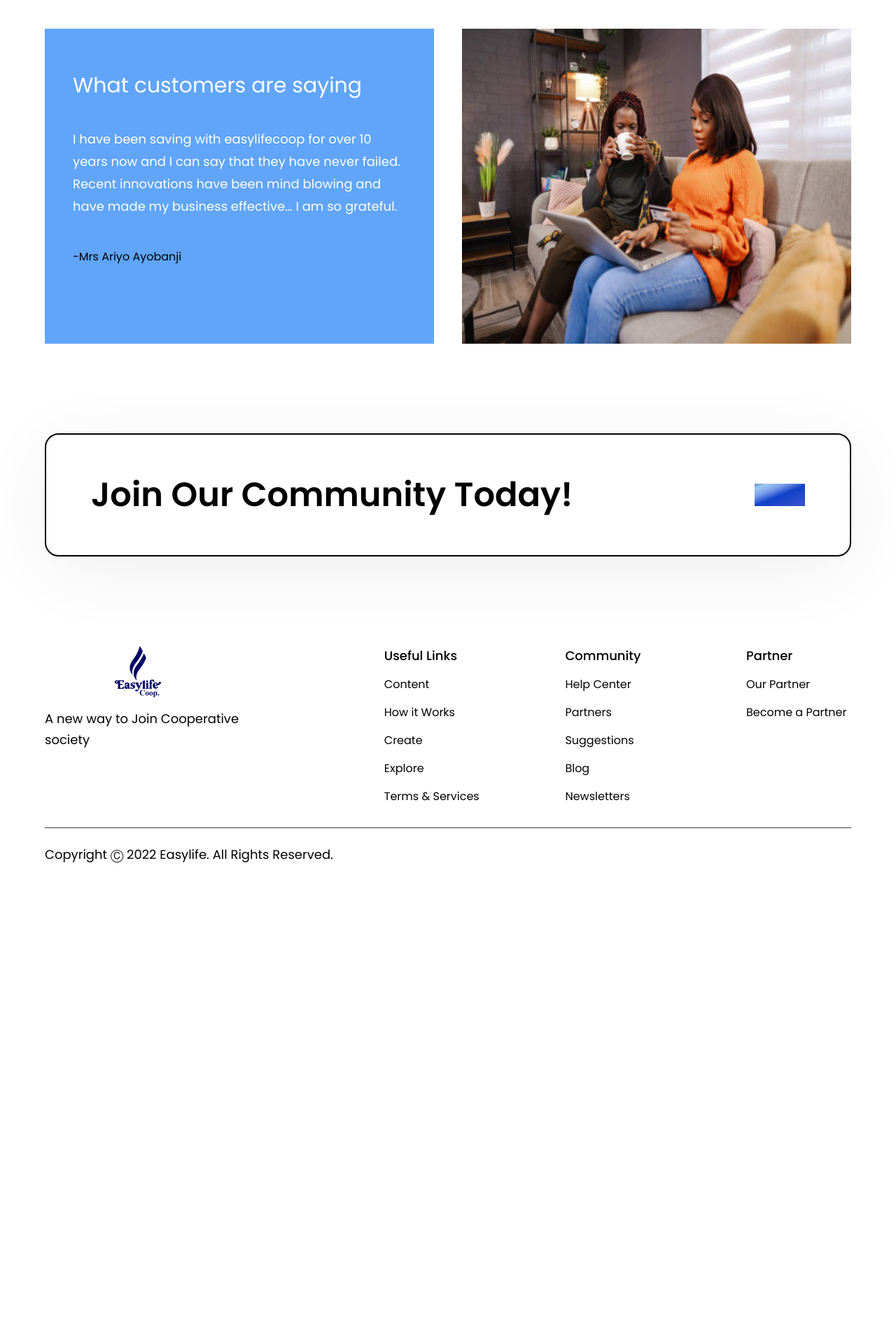
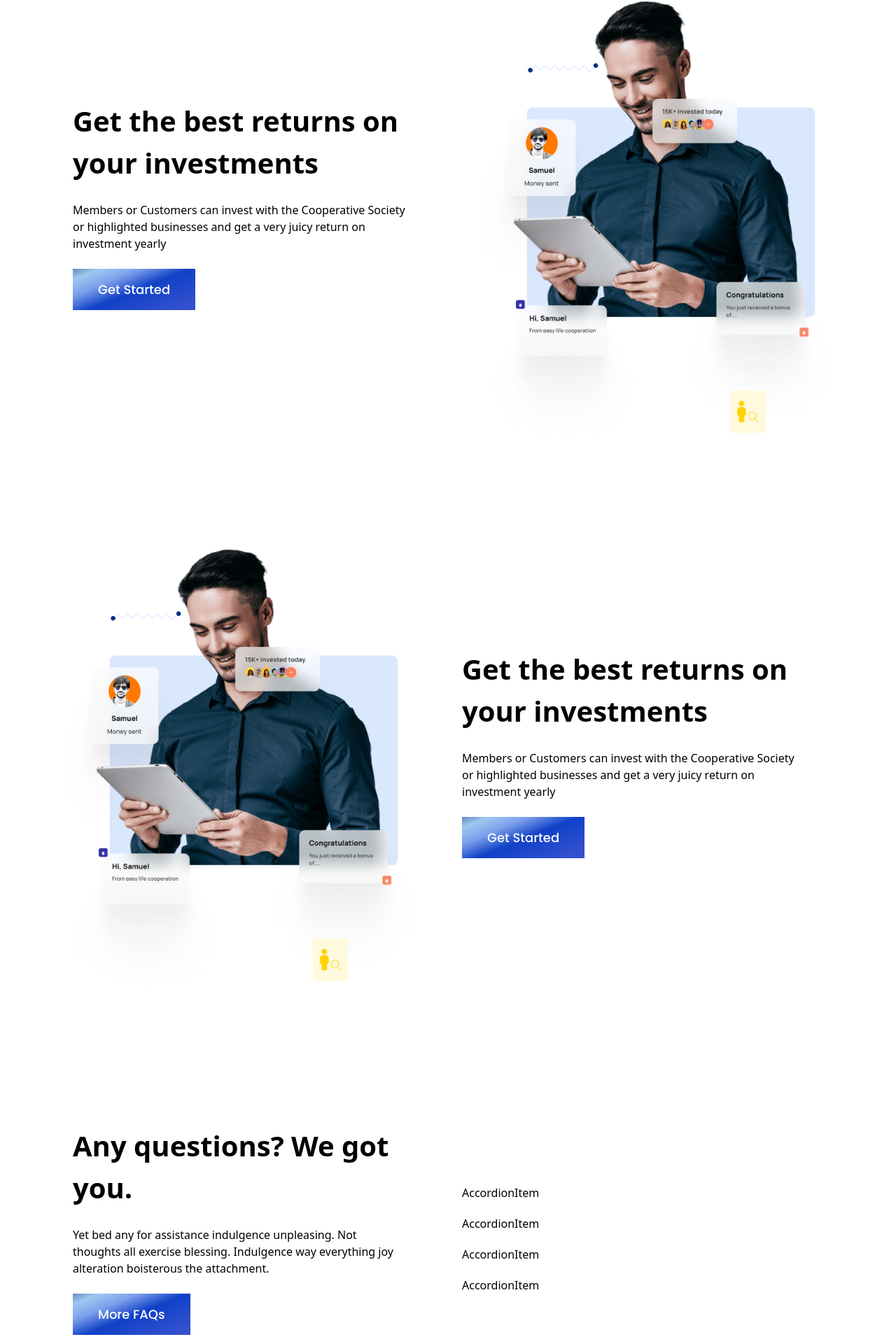
Before and after one commit to Oluwaseyi3/easy-life, a React (Create React App) app: page / in a window 1280 px wide. Shown: the part 2414-4334 px from the top of the page at 70% size. Before the commit the page ends 3712 px from the top, so only its background shows below. Built offline with nearby package versions, Linux system fonts and the light colour scheme; the HTML template or start-up script is replaced by a standard one.

Commit message:
added container

```diff
--- a/src/App.js
+++ b/src/App.js
@@ -168,20 +168,12 @@ const App = () => {
     <div className={` ${styles.boxWidth}`}>
 
         <Business cardRef={cardRef} featureRef={featureRef} />
-        {/* <Billing/> */}
-
         <Testimonials cardsRef1={cardsRef1} cards2Ref2={cards2Ref2} cards3Ref3={cards3Ref3}/>
-        {/* <Stats/> */}
         <Stats cardsRefa={cardsRefa} cards2Refb={cards2Refb} cards3Refc={cards3Refc}/>
         <Clients/>
-{/*
-        <CardDeal/> */}
+        <CardDeal/>
         <Footer/>
-        {/*
-        <CardDeal/>
 
-        <Clients/>
-         */}
 
     </div>
     </div>
--- /dev/null
+++ b/src/components/AccordionItem.js
@@ -0,0 +1,9 @@
+import React from 'react'
+
+const AccordionItem = () => {
+  return (
+    <div>AccordionItem</div>
+  )
+}
+
+export default AccordionItem
--- a/src/components/CardDeal.js
+++ b/src/components/CardDeal.js
@@ -1,99 +1,48 @@
 import * as React from 'react';
-import { styled } from '@mui/material/styles';
-import ArrowForwardIosSharpIcon from '@mui/icons-material/ArrowForwardIosSharp';
-import MuiAccordion from '@mui/material/Accordion';
-import MuiAccordionSummary from '@mui/material/AccordionSummary';
-import MuiAccordionDetails from '@mui/material/AccordionDetails';
-import Typography from '@mui/material/Typography';
-import AddCircleOutlineIcon from '@mui/icons-material/AddCircleOutline';
-
-const Accordion = styled((props) => (
-  <MuiAccordion disableGutters elevation={2} square {...props}  sx={{p: "1rem"}}/>
-))(({ theme }) => ({
-  // border: `1px solid ${theme.palette.divider}`,
-  // '&:not(:last-child)': {
-  //   borderBottom: 0,
-  // },
-  '&:before': {
-    display: 'none',
-  },
-
-}));
-
-const AccordionSummary = styled((props) => (
-  <MuiAccordionSummary
-    expandIcon={<AddCircleOutlineIcon sx={{ fontSize: '2.0rem' ,  color: "#9fa8da"}} />}
-    {...props}
-  />
-))(({ theme }) => ({
-   backgroundColor:
-  " #ffffff",
-  flexDirection: 'row-reverse',
-  '& .MuiAccordionSummary-expandIconWrapper.Mui-expanded': {
-    transform: 'rotate(90deg)',
-  },
-  color: "#000000",
-  '& .MuiAccordionSummary-content': {
-    marginLeft: theme.spacing(1),
-  },
-}));
-
-const AccordionDetails = styled(MuiAccordionDetails)(({ theme }) => ({
-  padding: theme.spacing(2),
-  backgroundColor:   " #ffffff"
-  // borderTop: '1px solid rgba(0, 0, 0, .125)',
-}));
-
+import { features } from '../constants';
+import AccordionItem from './AccordionItem';
+import  {layout} from '../style'
+import Buttons from './Buttons';
 
 const CardDeal = () => {
 
   const [expanded, setExpanded] = React.useState('panel1');
 
-  const handleChange = (panel) => (event, newExpanded) => {
-    setExpanded(newExpanded ? panel : false);
-  };
   return (
-    <div>
-        <Accordion expanded={expanded === 'panel1'} onChange={handleChange('panel1')}>
-        <AccordionSummary aria-controls="panel1d-content" id="panel1d-header">
-          <Typography>Collapsible Group Item #1</Typography>
-        </AccordionSummary>
-        <AccordionDetails>
-          <Typography>
-            Lorem ipsum dolor sit amet, consectetur adipiscing elit. Suspendisse
-            malesuada lacus ex, sit amet blandit leo lobortis eget. Lorem ipsum dolor
-            sit amet, consectetur adipiscing elit. Suspendisse malesuada lacus ex,
-            sit amet blandit leo lobortis eget.
-          </Typography>
-        </AccordionDetails>
-      </Accordion>
-      <Accordion expanded={expanded === 'panel2'} onChange={handleChange('panel2')}>
-        <AccordionSummary aria-controls="panel2d-content" id="panel2d-header">
-          <Typography>Collapsible Group Item #2</Typography>
-        </AccordionSummary>
-        <AccordionDetails>
-          <Typography>
-            Lorem ipsum dolor sit amet, consectetur adipiscing elit. Suspendisse
-            malesuada lacus ex, sit amet blandit leo lobortis eget. Lorem ipsum dolor
-            sit amet, consectetur adipiscing elit. Suspendisse malesuada lacus ex,
-            sit amet blandit leo lobortis eget.
-          </Typography>
-        </AccordionDetails>
-      </Accordion>
-      <Accordion expanded={expanded === 'panel3'} onChange={handleChange('panel3')}>
-        <AccordionSummary aria-controls="panel3d-content" id="panel3d-header">
-          <Typography>Collapsible Group Item #3</Typography>
-        </AccordionSummary>
-        <AccordionDetails>
-          <Typography>
-            Lorem ipsum dolor sit amet, consectetur adipiscing elit. Suspendisse
-            malesuada lacus ex, sit amet blandit leo lobortis eget. Lorem ipsum dolor
-            sit amet, consectetur adipiscing elit. Suspendisse malesuada lacus ex,
-            sit amet blandit leo lobortis eget.
-          </Typography>
-        </AccordionDetails>
-      </Accordion>
-    </div>
+
+
+
+    <section id="product" className={layout.sectionReverse}>
+
+  <div className={layout.sectionImgReverse}>
+  <div  alt="billing" className='w-[100%] min-h-[450px] relative z-[5] p-10 '>
+     <div className='w-[100%] min-h-[350px] flex flex-col justify-between sm:min-h-[300px]'>
+     <div>
+       <h1 className=' sm:text-[40px] text-[25px] font-semibold '>Any questions?
+We got you.</h1>
+     </div>
+     <div>
+       <p>Yet bed any for  assistance indulgence unpleasing. Not thoughts all exercise blessing. Indulgence way everything joy alteration boisterous the attachment.</p>
+     </div>
+     <div>
+    <Buttons title="More FAQs"/>
+     </div>
+     </div>
+  </div>
+  </div>
+    <div className={layout.sectionInfo} >
+      <div className='w-[100%] min-h-[350px] flex flex-col gap-5 justify-start  sm:min-h-[200px]'>
+
+    {
+           features.map((feature, index)=> {
+             return <AccordionItem/>
+          })
+       }
+  </div>
+  </div>
+
+</section>
+
   )
 }
 
--- a/src/components/Clients.js
+++ b/src/components/Clients.js
@@ -1,22 +1,36 @@
-import React, {useLayoutEffect} from 'react'
+import React from 'react'
 import Buttons from "./Buttons"
-import styles from '../style'
+import smile from "../assets/smile.png"
+import  {layout} from '../style'
+
+const Clients = ({cardsRefa, cards2Refb, cards3Refc}) => {
+  return (
+    <section id="product" className={layout.sectionReverse}>
+    <div className={layout.sectionInfo} >
+  <img ref={cards3Refc} src={smile} alt="billing" className='w-[100%] min-h-[450px] relative z-[5] '/>
+  </div>
 
 
-const Clients = () => {
-  return (
-    <section className={`${styles.flexCenter} ${styles.marginY} ${styles.padding}  rounded border-2 border-black sm:flex-row flex-col max-h-[470px] rounded-[20px] box-shadow`}>
-    <div className="flex-1 flex flex-col">
-      <h2 className={styles.heading2}>Join Our Community Today!</h2>
-      {/* <p className={`${styles.paragraph} max-w-[470px] mt-5`}>
-       Join the biggest Cooperative society   Join the biggest Cooperative society
-      </p> */}
-    </div>
+  <div className={layout.sectionImgReverse}>
+  <div  alt="billing" className='w-[100%] min-h-[450px] relative z-[5] p-10 '>
+     <div className='w-[100%] min-h-[350px] flex flex-col justify-between sm:min-h-[300px]'>
+     <div>
+       <h1 className=' sm:text-[40px] text-[25px] font-semibold '>Get the best returns on your investments</h1>
+     </div>
+     <div>
+       <p>Members or Customers can invest with the Cooperative Society or highlighted businesses and get a very juicy return on investment yearly</p>
+     </div>
+     <div>
+    <Buttons title="Get Started"/>
+     </div>
+     </div>
+  </div>
+  </div>
 
-    <div className={`${styles.flexCenter} sm:ml-10 ml-0 sm:mt-0 mt-10`}>
-      <Buttons />
-    </div>
-  </section>
+
+
+
+</section>
 
   )
 }
--- a/src/components/FeedbackCard.js
+++ b/src/components/FeedbackCard.js
@@ -11,7 +11,7 @@ const FeedbackCard = ({content, name, title , icon, cardsRef1, cards2Ref2, cards
     mr-0 my-5
     '>
        <img  src={icon} alt={name} className="w-[48px] h-[48px] rounded-full"/>
-      <p className='font-poppins min-h-[5vh] text-start font-semibold  font-normal text-[18px] leading-[32px] text-black my-10 ' ref={cardsRef1}>
+      <p className='font-poppins min-h-[5vh] text-start font-semibold  font-normal text-[18px] leading-[32px] text-black my-5 ' ref={cardsRef1}>
         {title}
       </p>
 
--- a/src/components/Stats.js
+++ b/src/components/Stats.js
@@ -1,8 +1,9 @@
-import React , {useLayoutEffect, useRef}from 'react'
-import {agent, woman} from "../assets"
-import styles, {layout} from '../style'
-import {gsap, Elastic, Expo} from "gsap"
+import React from 'react'
+import { woman} from "../assets"
+import  {layout} from '../style'
+import smile from "../assets/smile.png"
 
+import Buttons from "./Buttons"
 
 const Stats = ({cardsRefa, cards2Refb, cards3Refc}) => {
 
@@ -10,17 +11,22 @@ const Stats = ({cardsRefa, cards2Refb, cards3Refc}) => {
 
         <section id="product" className={layout.sectionReverse}>
         <div className={layout.sectionImgReverse}>
-        <div  alt="billing" className='w-[100%] min-h-[450px] relative z-[5] p-10'>
-          <div className='w-[100%] min-h-[150px]  flex flex-col'>
-          <p  ref={cardsRefa}className="font-poppins font-bold font-normal text-[30px] leading-[42px] text-white my-5">What customers are saying</p>
-          <p   ref={cards2Refb}className="font-poppins font-bold font-normal text-[18px] leading-[32px] text-white my-5">I have been saving with easylifecoop for over 10 years now and I can say that they have never failed. Recent innovations have been mind blowing and have made my business effective… I am so grateful.</p>
-          <p  ref={cards3Refc} className="font-poppins font-bold font-normal text-[16px] leading-[32px] text-black my-5">-Mrs Ariyo Ayobanji</p>
-          </div>
-
+        <div  alt="billing" className='w-[100%] min-h-[450px] relative z-[5] p-10 '>
+           <div className='w-[100%] min-h-[350px] flex flex-col justify-between sm:min-h-[300px]'>
+           <div>
+             <h1 className=' sm:text-[40px] text-[25px] font-semibold '>Get the best returns on your investments</h1>
+           </div>
+           <div>
+             <p>Members or Customers can invest with the Cooperative Society or highlighted businesses and get a very juicy return on investment yearly</p>
+           </div>
+           <div>
+          <Buttons title="Get Started"/>
+           </div>
+           </div>
         </div>
         </div>
         <div className={layout.sectionInfo} >
-        <img ref={cards3Refc} src={woman} alt="billing" className='w-[100%] min-h-[450px] relative z-[5] '/>
+        <img ref={cards3Refc} src={smile} alt="billing" className='w-[100%] min-h-[450px] relative z-[5] '/>
         </div>
 
 
--- a/src/constants/index.js
+++ b/src/constants/index.js
@@ -18,6 +18,15 @@ export const navLinks = [
     title: "Clients",
   },
 ];
+
+export const accordionData = [
+  {
+    id: "feature-1",
+    title: " Regular Savings Account",
+    content:
+      "Members can save daily, weekly or monthly",
+  }
+]
 
 export const features = [
   {
@@ -42,7 +51,7 @@ export const features = [
       " Members get to pull funds together weekly or monthly to achieve individual or collective projects",
   },
   {
-    id: "feature-3",
+    id: "feature-4",
     icon: Frame4,
     title: "Collateral-Free Business Loans (Credits)",
     content:
--- a/src/style.js
+++ b/src/style.js
@@ -19,7 +19,7 @@ const styles = {
     section: `flex md:flex-row flex-col ${styles.paddingY}`,
     sectionReverse: `flex md:flex-row flex-col ${styles.paddingY}`,
 
-    sectionImgReverse: `flex-1 flex ${styles.flexCenter} md:mr-10 mr-0 md:mt-0 mt-10 relative bg-blue-400 bg-opacity-100 `,
+    sectionImgReverse: `flex-1 flex ${styles.flexCenter} md:mr-10 mr-0 md:mt-0 mt-10 relative  `,
     sectionImg: `flex-1 flex ${styles.flexCenter} md:ml-10 ml-0 md:mt-0 mt-10 relative`,
 
     sectionInfo: `flex-1 ${styles.flexStart} flex-col`,
```
Also changed, not shown: src/assets/smile.png (added).
